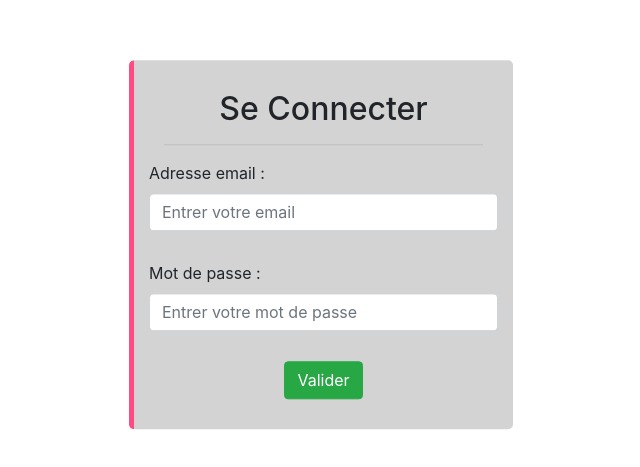
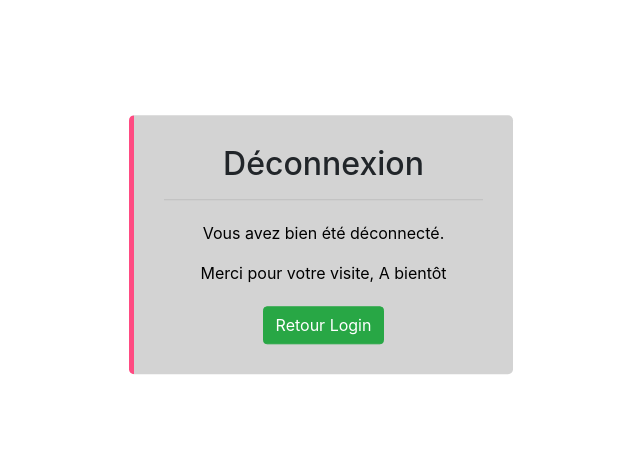
Before and after one commit to QuizzMacademia/Quizz, a React (Create React App) app in the folder FrontEnd/: page /Deconnexion in a window 1280 px wide. Before the commit this address led to /. Shown: the part 155-622 px from the top of the page, without its empty margins (319-959 px from the left). Built offline with nearby package versions, Linux system fonts and the light colour scheme.

Commit message:
Creation fonction deconnexion + component Logout

```diff
--- a/FrontEnd/src/App.js
+++ b/FrontEnd/src/App.js
@@ -3,6 +3,7 @@ import {Route} from 'react-router-dom';
 import {Switch} from "react-router";
 import './App.css';
 import Login from "./components/login/Login";
+import Logout from "./components/login/Logout";
 import Accueil from "./components/accueil/Accueil";
 import LoginContext from "./components/shared/Context/LoginContext";
 import RequireAuth from "./components/shared/Route/RequireAuth";
@@ -24,6 +25,7 @@ function App() {
             <div className="App">
                 <Switch>
                     <Route exact path='/' component={Login}/>
+                    <Route exact path='/Deconnexion' component={Logout}/>
                     <RequireAuth>
                         <Route path='/Accueil' component={Accueil}/>
                     </RequireAuth>
--- a/FrontEnd/src/components/accueil/accueil.css
+++ b/FrontEnd/src/components/accueil/accueil.css
@@ -8,9 +8,7 @@
 
 .mr-auto .link{
     color: #909090;
-}
-.mr-auto .link{
-    color: #909090;
+    padding-top: 5px;
 }
 .mr-auto .link:hover{
     color: gainsboro;
--- a/FrontEnd/src/components/accueil/menu.jsx
+++ b/FrontEnd/src/components/accueil/menu.jsx
@@ -20,6 +20,9 @@ const  Menu = () => {
                     <Link className="link" to={"/Accueil/QCM"}>Q.C.M</Link>
                     <Link className="link" to={"/Accueil/Entrainement"}>S'EXERCER</Link>
                     <Link className="link" to={"/Accueil/Certificat"}>CERTIFICATION</Link>
+                    <Link className="link" to={"/Deconnexion"}><img
+                        src="/img/Logout.svg"
+                        alt={"Déconnection de l'application"}/></Link>
                 </Nav>
                 </Navbar.Collapse>
             </Navbar>
--- /dev/null
+++ b/FrontEnd/src/components/login/Logout.jsx
@@ -0,0 +1,36 @@
+import React, {useContext, useEffect} from 'react';
+import Button from "react-bootstrap/Button";
+import './Login.css'
+import LoginContext from "../shared/Context/LoginContext";
+import {Link} from "react-router-dom";
+
+const Logout = () => {
+    const {updateLoggedInUser, updateIsLogged} = useContext(LoginContext);
+
+    useEffect(() => {
+        console.log("useEffect IN !!!");
+        updateLoggedInUser("");
+        updateIsLogged(0);
+        localStorage.removeItem("isLogged")
+    }, []);
+
+    return (
+        <div className={'container'}>
+            <div className="login">
+                <h2>Déconnexion</h2>
+                <hr/>
+                <div style={{padding: "5px"}}>
+                    <p style={{textAlign: "center", color: "black"}}>Vous avez bien été déconnecté.</p>
+                    <p style={{textAlign: "center", color: "black"}}>Merci pour votre visite, A bientôt</p>
+                </div>
+                <Link to={"/"}>
+                <Button variant="success" type={"button"}>
+                    Retour Login
+                </Button>
+                </Link>
+            </div>
+        </div>
+    )
+};
+
+export default Logout;
```
Also changed, not shown: FrontEnd/public/img/Logout.svg (added).
